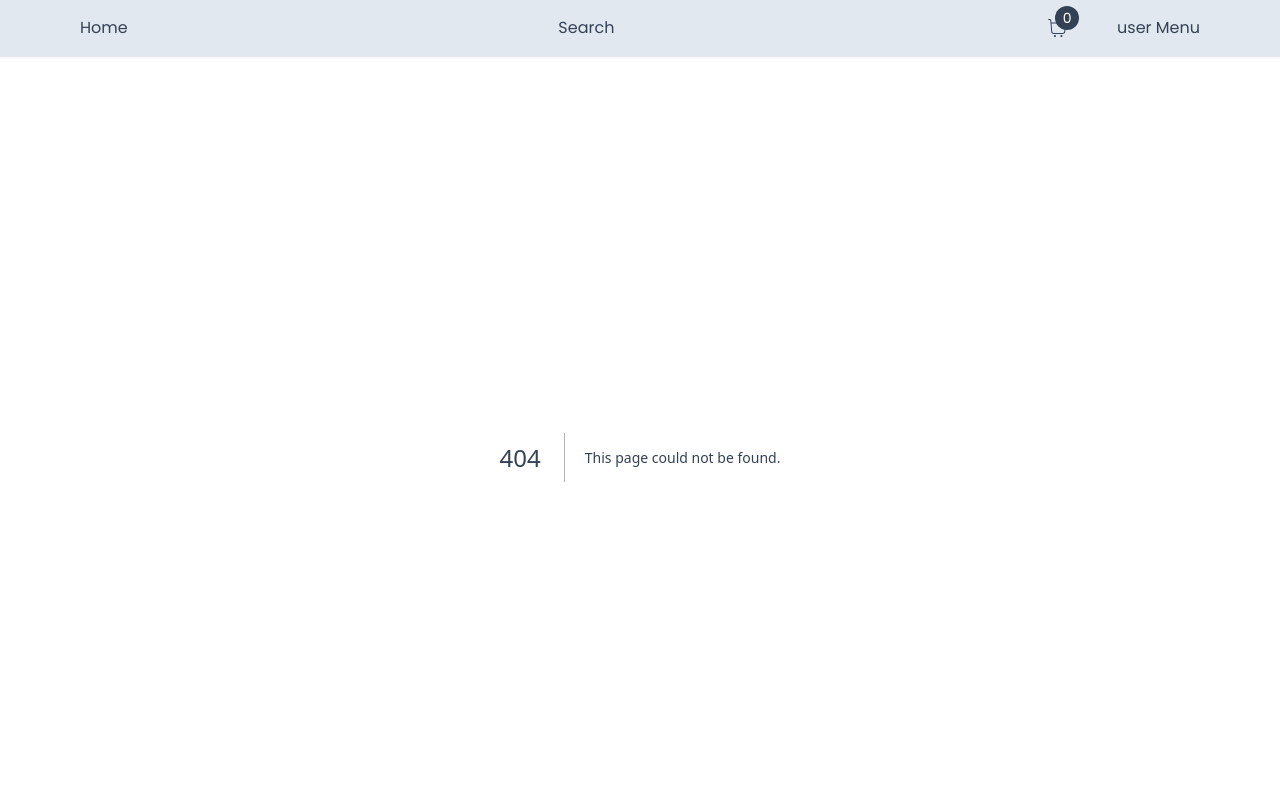
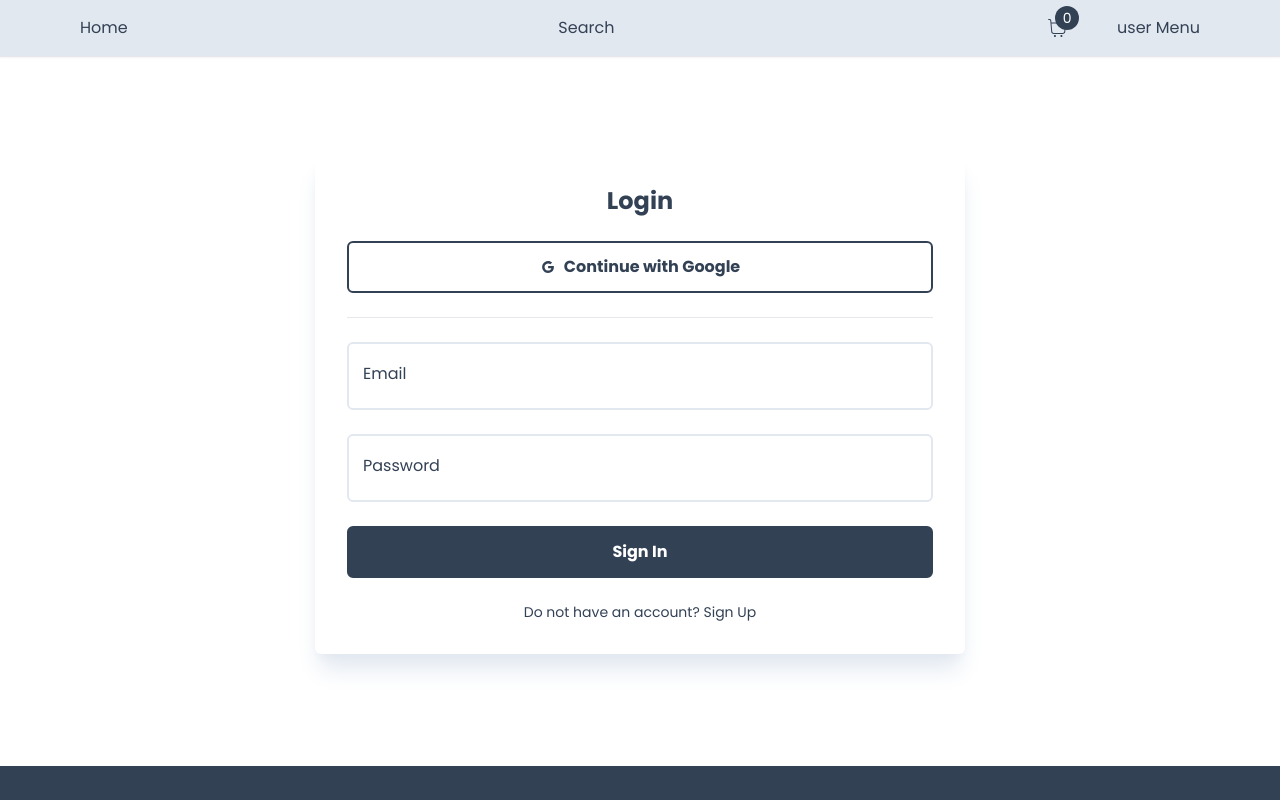
Before and after one commit to qhungo0125/nextjs-shop, a Next.js app: page /login in a window 1280 px wide. Before the commit this address had no page. Shown: the top 800 px of the page. Built offline with nearby package versions, Linux system fonts and the light colour scheme.

Commit message:
add login page

```diff
--- /dev/null
+++ b/app/login/page.tsx
@@ -0,0 +1,16 @@
+import Container from '@/components/container/Container';
+import FormWrap from '@/components/form/FormWrap';
+import LoginForm from '@/components/form/LoginForm';
+import React from 'react';
+
+const LoginPage = () => {
+  return (
+    <Container>
+      <FormWrap>
+        <LoginForm />
+      </FormWrap>
+    </Container>
+  );
+};
+
+export default LoginPage;
--- /dev/null
+++ b/components/form/LoginForm.tsx
@@ -0,0 +1,68 @@
+'use client';
+
+import React from 'react';
+import Heading from '../Heading';
+import Button from '../button/Button';
+import Input from './Input';
+import { AiOutlineGoogle } from 'react-icons/ai';
+import Link from 'next/link';
+import { FieldValues, SubmitHandler, useForm } from 'react-hook-form';
+
+const LoginForm = () => {
+  const [isLoading, setIsLoading] = React.useState(false);
+  const {
+    register,
+    handleSubmit,
+    formState: { errors },
+  } = useForm<FieldValues>({
+    defaultValues: {
+      email: '',
+      name: '',
+      password: '',
+    },
+  });
+
+  const onSubmit: SubmitHandler<FieldValues> = (data) => {
+    setIsLoading(true);
+    console.log(data);
+  };
+
+  return (
+    <>
+      <Heading title='Login' />
+      <Button
+        outLine
+        label='Continue with Google'
+        icon={AiOutlineGoogle}
+        onclick={() => {}}
+      />
+      <hr className='bg-slate-300 w-full h-px' />
+      <Input
+        id='email'
+        label='Email'
+        disabled={isLoading}
+        register={register}
+        errors={errors}
+        required
+      />
+      <Input
+        id='password'
+        label='Password'
+        disabled={isLoading}
+        register={register}
+        errors={errors}
+        type='password'
+        required
+      />
+      <Button
+        label={isLoading ? 'Loading' : 'Sign In'}
+        onclick={handleSubmit(onSubmit)}
+      />
+      <p className='text-sm'>
+        Do not have an account? <Link href='/register'>Sign Up</Link>
+      </p>
+    </>
+  );
+};
+
+export default LoginForm;
```
